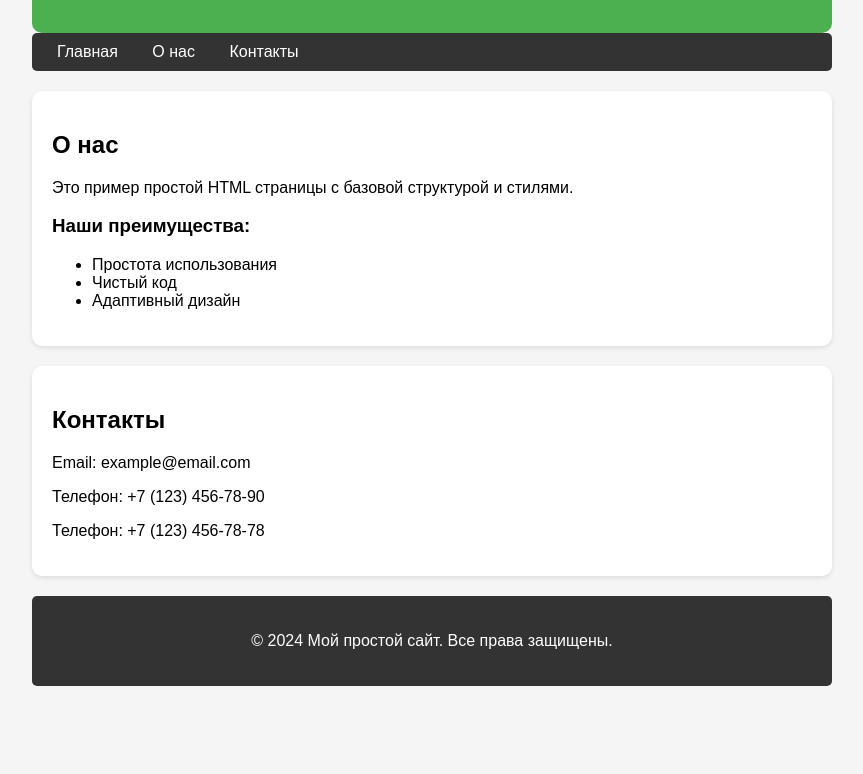
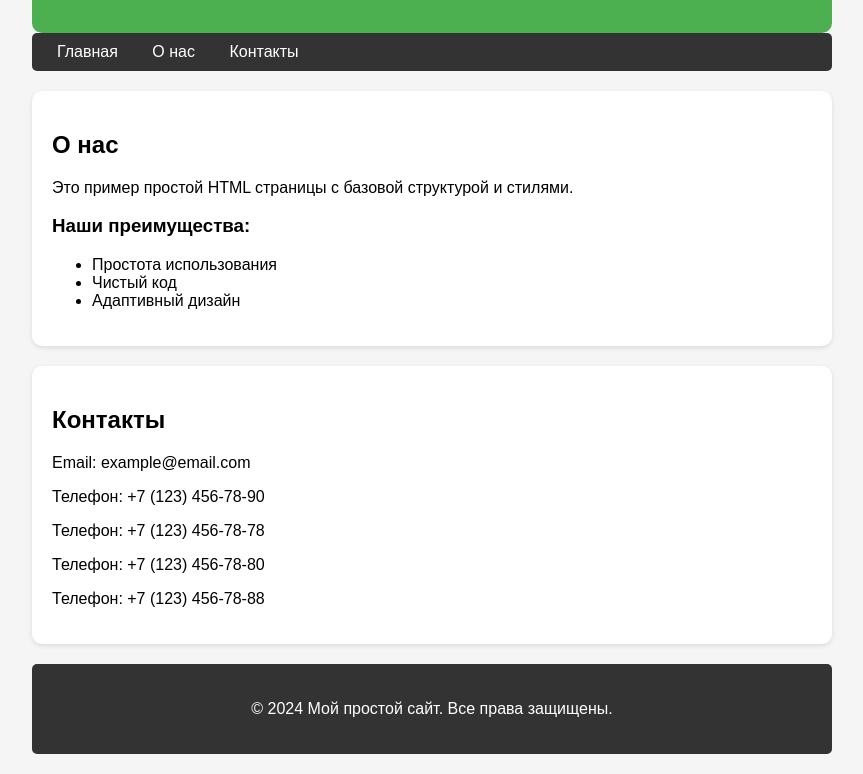
Before and after one commit to mister-den28/special-app, a plain HTML site: page index.html in a window 1280 px wide. Shown: the part 141-915 px from the top of the page, without its empty margins (208-1071 px from the left). Before the commit the page ends 847 px from the top, so only its background shows below. Drawn offline with Linux system fonts and the light colour scheme.

Commit message:
new-contacts

```diff
--- a/index.html
+++ b/index.html
@@ -74,6 +74,8 @@
         <p>Email: example@email.com</p>
         <p>Телефон: +7 (123) 456-78-90</p>
         <p>Телефон: +7 (123) 456-78-78</p>
+        <p>Телефон: +7 (123) 456-78-80</p>
+        <p>Телефон: +7 (123) 456-78-88</p>
     </section>
 
     <footer>
```
